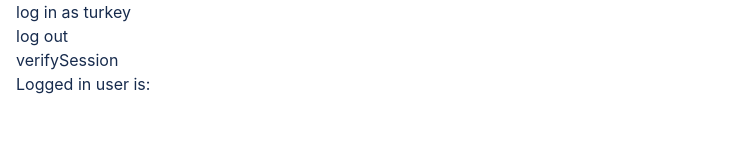
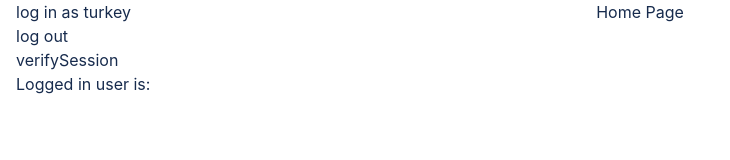
Before and after one commit to aleung0806/login-react, a React (Create React App) app: page / in a window 1280 px wide. Shown: the top 160 px of the page, without its empty margins (0-730 px from the left). Built offline with nearby package versions, Linux system fonts and the light colour scheme; no server answers.

Commit message:
readding google auth

```diff
--- a/public/index.html
+++ b/public/index.html
@@ -23,9 +23,9 @@
       Learn how to configure a non-root public URL by running `npm run build`.
     -->
     <title>login-react</title>
-    <!-- <script src="https://accounts.google.com/gsi/client" async defer> </script>
+    <script src="https://accounts.google.com/gsi/client" async defer> </script>
     <script src="https://www.google.com/recaptcha/api.js" async defer></script>
-    <script src="https://www.google.com/recaptcha/enterprise.js?render=6LeurBElAAAAAA9mmtaGQkMzR_-rieBf4xEsDHK5"></script> -->
+    <script src="https://www.google.com/recaptcha/enterprise.js?render=6LeurBElAAAAAA9mmtaGQkMzR_-rieBf4xEsDHK5"></script>
 
   </head>
   <body>
--- a/src/components/TestInfo.jsx
+++ b/src/components/TestInfo.jsx
@@ -1,5 +1,6 @@
 import { useState, useEffect } from 'react'
 import jiraLogo from 'icons/jira-logo.svg'
+import { useCookies } from 'react-cookie';
 
 import { useStore } from '../hooks/store'
 import authService from '../services/auth'
@@ -19,6 +20,9 @@ const TestInfo = () => {
   const user = useStore((state) => state.user)
   const logout = useStore((state) => state.logout)
   const verifySession = useStore(state => state.verifySession)
+  const [cookies, setCookie, removeCookie] = useCookies();
+
+
 
   const loginTurkey= async () => {
     await login('turkey@cat.com', '123password')
@@ -48,6 +52,8 @@ const TestInfo = () => {
       <Typography>
       Logged in user is: {user && JSON.stringify(user, null, 2)}
       </Typography>
+
+
     </Box>
   )
 }
--- a/src/components/pages/HomePage.jsx
+++ b/src/components/pages/HomePage.jsx
@@ -2,7 +2,8 @@ import { useEffect, useState } from 'react'
 import { useNavigate , useParams } from 'react-router-dom'
 import {
   Box,
-  Button
+  Button,
+  Typography
 } from '@mui/material'
 import { useQuery } from 'react-query'
 
@@ -22,8 +23,9 @@ const pageStyle = {
 
 const bodyStyle = {
   display: 'flex',
-  flexDirection: 'row',
-  alignItems: 'stretch'
+  flexDirection: 'column',
+  alignItems: 'center',
+  justifyContent: 'center'
 
 }
 
@@ -56,6 +58,7 @@ const HomePage = () => {
   return (
     <Box sx={pageStyle}>
       <Box sx={bodyStyle}>
+        <Typography>Home Page</Typography>
       </Box>
       <TestInfo/>
     </Box>
--- a/src/components/pages/LoginPage.jsx
+++ b/src/components/pages/LoginPage.jsx
@@ -62,7 +62,7 @@ export const LoginPage = () => {
               Log in to continue
           </Typography>
           <LoginForm />
-          {/* <GoogleButton/> */}
+          <GoogleButton/>
           <Link variant="body" sx={style.link} href="register">
             Create an Account
           </Link>
--- a/src/hooks/store.js
+++ b/src/hooks/store.js
@@ -13,10 +13,12 @@ export const useStore = create((set, get) => ({
     const verifiedUser = await authService.login(email, password)
     set({ user: verifiedUser })
     return verifiedUser
-
   },
   logout: async () => {
     set({ user: null })
     await authService.logout()
-  }
+  },
+  register: async () => {
+    const registeredUser = await authService.register()
+  },
 }))
```
Also changed, not shown: src/components/Providers.jsx (+6 -4 lines).
